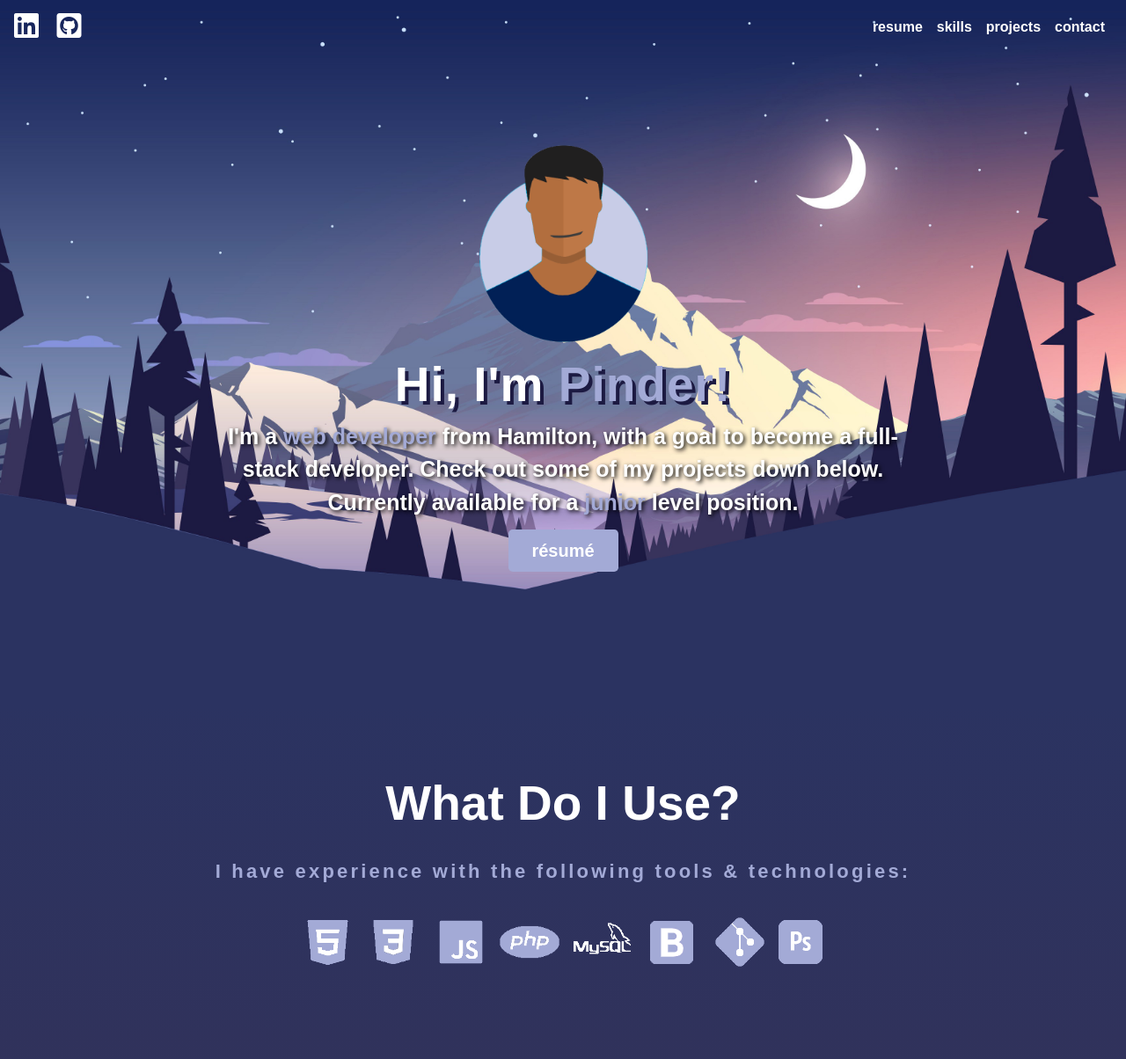
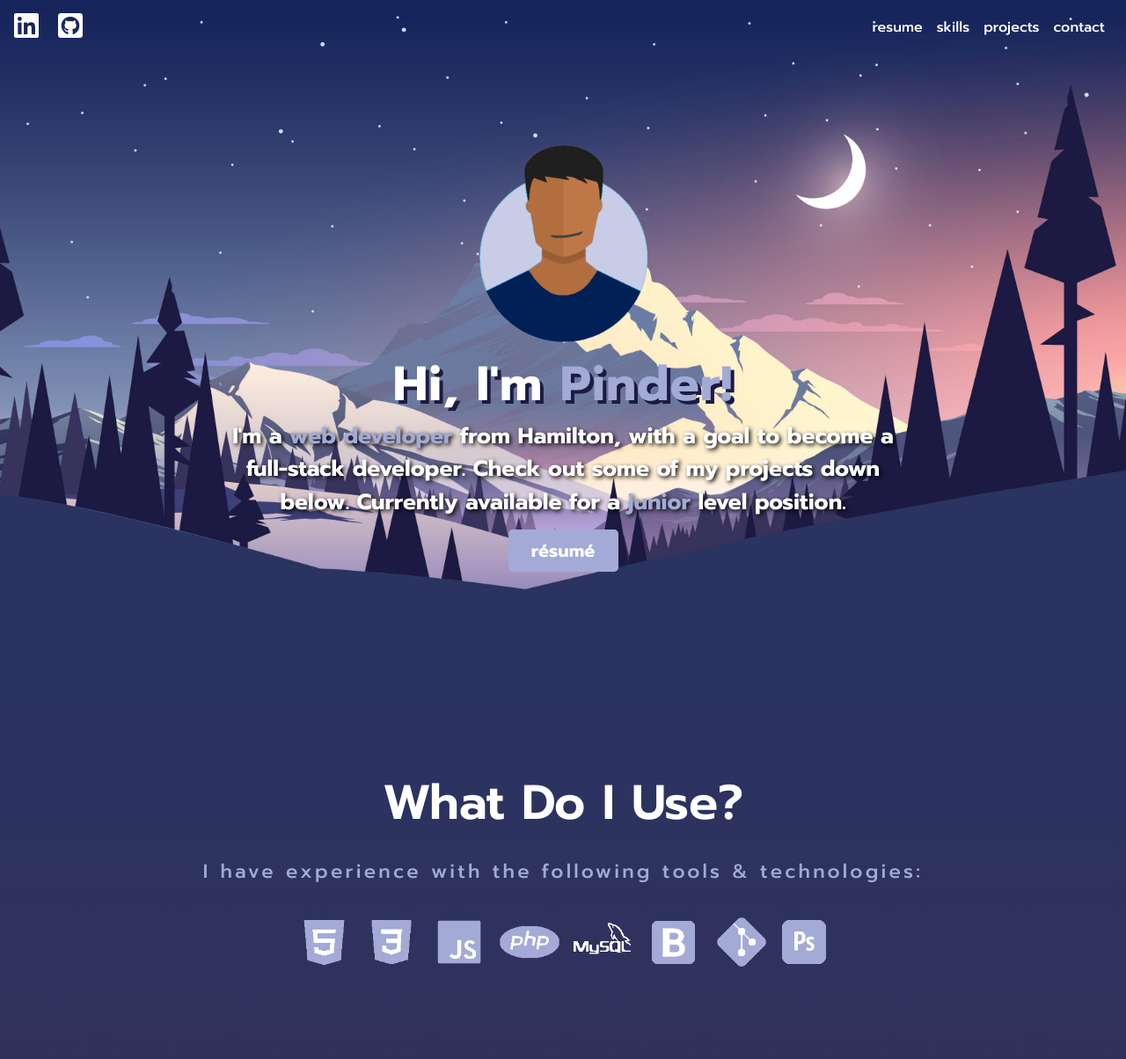
Before and after one commit to pinderbal/portfolio, a PHP site: page / in a window 1280 px wide. Shown: the top 1204 px of the page at 88% size. Run offline with PHP 8.4, Linux system fonts and the light colour scheme; some libraries are stand-ins or nearby versions.

Commit message:
Changed font, cleaned up code and added comments

```diff
--- a/css/main.css
+++ b/css/main.css
@@ -1,67 +1,61 @@
-/* @import url('https://fonts.googleapis.com/css2?family=Montserrat:wght@300;400;700&display=swap'); */
-@import url('https://fonts.googleapis.com/css2?family=Balsamiq+Sans:wght@700&display=swap');
-@import url('https://fonts.googleapis.com/css2?family=Abril+Fatface&display=swap');
-@import url('https://fonts.googleapis.com/css2?family=Prompt:wght@700&display=swap')
-@import url('https://fonts.googleapis.com/css2?family=Dosis&display=swap');
+@import url('https://fonts.googleapis.com/css2?family=Prompt:wght@300;400;500;600;700&display=swap');
 
-@media (min-width: 576px) {
-	.contact-container {
-		width: 100%;
+html, body{
+	scroll-behavior: smooth;
+	overflow-x:hidden;
 }
 
-	.display-4 {
-		font-size: 20px;
+body {
+	font-family: 'Prompt', sans-serif;
+	background: #3b3050;
+	position: relative
 }
 
-	.lead {
-		font-size: 15px;
-	}
+span {
+	color: #A3AAD6;
 }
 
-@media (min-width: 768px) {
-	.contact-container {
-		width: 100%;
+form label {
+	color: #A3AAD6;
 }
 
-	.display-4 {
-		font-size: 25px;
+body .tooltip .arrow::before {
+  border-bottom-color: white;
 }
 
-	.lead {
-		font-size: 20px;
-	}
+.div-body {
+	background: #2b3361;
+	background: -webkit-linear-gradient(to bottom, #2b3361, #3b3050);
+	background: linear-gradient(to bottom, #2b3361, #3b3050);
+	margin: 0;
+	padding: 0;
 }
 
-
-@media (min-width: 992px) {
-	.contact-container {
-		width: 30%;
+.section {
+	font-weight:bold;
+	padding-top: 5rem;
+	color: white;
 }
 
-	.display-4 {
+/*------ Section Headings ------*/
+.heading h1 {
 	font-size: 55px;
+	font-weight: 600;
+	margin-bottom: 2rem;
 }
 
-	.lead {
-		font-size: 25px;
+.heading h5 {
+	color: #A3AAD6;
+	letter-spacing: .2rem;
+	text-align: center;
+	font-size: 22px;
+	font-weight: 500;
+	margin-bottom: 2rem;
 }
-}
+/*---End of Section Headings ---*/
 
-@media (min-width: 1200px) {
-	.contact-container {
-		width: 30%;
-	}
 
-	.display-4 {
-		font-size: 55px;
-	}
-
-	.lead {
-		font-size: 25px;
-	}
-
-}
-
+/*--------- Scroll bar ---------*/
 /* width */
 ::-webkit-scrollbar {
   width: 10px;
@@ -81,64 +75,10 @@
 ::-webkit-scrollbar-thumb:hover {
   background: #7E88C5;
 }
+/*-------End of Scroll bar------*/
 
-html, body{
-	/*font-family: 'Montserrat', sans-serif;*/
-	scroll-behavior: smooth;
-	overflow-x:hidden;
-}
 
-body {
-	font-family: 'Prompt', sans-serif;
-	background: #3b3050;
-	position: relative
-}
-
-span {
-	/*color: #16bac5;*/
-	color: #A3AAD6;
-}
-
-form label {
-	color: #A3AAD6;
-}
-
-.tooltip-inner {
-    color: black;
-    background-color: white;
-    font-weight: bold;
-}
-
-body .tooltip .arrow::before {
-  border-bottom-color: white;
-}
-
-.div-body{
-	background: #2b3361;
-	background: -webkit-linear-gradient(to bottom, #2b3361, #3b3050);
-	background: linear-gradient(to bottom, #2b3361, #3b3050);
-	margin: 0;
-	padding: 0;
-	/*background: -webkit-linear-gradient(to bottom, #2b3361, #462F46);
-	background: linear-gradient(to bottom, #2b3361, #462F46);*/
-	/*background: -webkit-linear-gradient(to bottom, #2b3361, #3A3152);
-	background: linear-gradient(to bottom, #2b3361, #3A3152);*/
-	/*background: -webkit-linear-gradient(to bottom, #2b3361, #3E304E);
-	background: linear-gradient(to bottom, #2b3361, #3E304E);*/
-}
-
-.jumbo-test {
-	margin: 0;
-	padding: 0;
-	display: flex;
- 	align-items: center;
-}
-
-.avatar {
-	width: 30%;
-	height: auto;
-}
-
+/*----------- Navbar -----------*/
 .navbar {
   background: none;
   text-transform: lowercase;
@@ -152,13 +92,27 @@ body .tooltip .arrow::before {
 .navbar a {
 	color: white;
 	font-family: 'Prompt', sans-serif;
-	font-weight:bold;
+	font-weight:500;
 	font-size:1rem;
-	/*margin-right: 10px*/
 }
 
 .navbar a:hover{
 	color: #a3aad6;
+}
+/*-------- End of Navbar -------*/
+
+
+/*---------- Jumbotron ---------*/
+.jumbo {
+	margin: 0;
+	padding: 0;
+	display: flex;
+ 	align-items: center;
+}
+
+.avatar {
+	width: 30%;
+	height: auto;
 }
 
 .display-4 {
@@ -233,52 +195,19 @@ body .tooltip .arrow::before {
   top: 0;
   text-indent: 0;
 }
-/*--------------------------------------*/
+/*----- End of Jumbotron -------*/
 
 
-
-
-.heading h1 {
-	font-size: 55px;
+/*------- Skills Section -------*/
+.tooltip-inner {
+    color: black;
+    background-color: white;
     font-weight: bold;
-	margin-bottom: 2rem;
-}
-
-.heading h5 {
-	font-weight:400;
-	/*color: #16bac5 ;*/
-	color: #A3AAD6;
-	letter-spacing: .2rem;
-	text-align: center;
-	font-size: 22px;
-	font-weight: bold;
-	margin-bottom: 2rem;
 }
 
 .heading p img {
 	margin-left: 5px;
 	margin-right: 5px;
-}
-
-.jumbotron {
-	height: 100vh;
-	background-image: url("../img/hero.jpg");
-	background-position: center top;
-  	background-size: cover;
- 	/* margin-bottom: 10rem; */
-}
-
-.jumbotron .container {
-	color: white;
-	height: 90vh;
-	text-align: center;
-}
-
-.section {
-	font-weight:bold;
-	padding-top: 5rem;
-	/*color: #16bac5;*/
-	color: white;
 }
 
 #skills .section {
--- a/index.html
+++ b/index.html
@@ -10,6 +10,7 @@
 		<script src="https://unpkg.com/scrollreveal@4.0.0/dist/scrollreveal.min.js"></script>
 	</head>
 	<body>
+		<!------------------ Navbar ------------------>
 		<header>
 			<nav class="navbar navbar-expand-lg fixed-top navbar-dark">
 				<div>
@@ -42,10 +43,12 @@
 				</div>
 			</nav>
 		</header>
+		<!--------------- End of Navbar --------------->
 
 
+		<!----------------- Jumbotron ----------------->
 		<container id="jumbotron">
-			<div class="jumbotron jumbotron-fluid jumbo-test">
+			<div class="jumbotron jumbotron-fluid jumbo">
 			  <div class="container d-flex align-items-center justify-content-center">
 				<div class="jumbo-info">
 					<img class="avatar" src="img/avatar2.png">
@@ -56,8 +59,10 @@
 			  </div>
 			</div>
 		</container>
+		<!-------------- End of Jumbotron ------------->
 
 		<div class="div-body">
+		<!--------------- Skills Section -------------->
 			<container id="skills">
 				<div class="section">
 					<div class="heading">
@@ -86,7 +91,9 @@
 		         	</div>
 		      	</div>
 	    	</container>
+	    <!---------- End of Skills Section ---------->
 
+	    <!------------- Projects Section ------------>
 			<container id="projects">
 				<div class="section">
 					<div class="text-center">
@@ -95,93 +102,7 @@
 							<h5 class="projects-description">Below are some of my projects and work</h5>
 						</div>
 					</div>
-					<!-- <div class="container">
-			         <div class="row">
-			         	<div class="col-sm-12 col-md-12 col-lg-4">
-			         		<div class="project-item" >
-			         			<img src="https://www.calliaweb.co.uk/wp-content/uploads/2015/10/600x400.jpg">
-			         			<div class="project-content">
-			         				<div class="project-text">
-				         				<h3>Jiji</h3>
-				         				<h5>Jiji is an online market place website used to sell books. Designed with LAMP stack. Jiji has full CRUD functionability.</h5>
-				         				<button>Demo</button>
-				         				<button>Code</button>
-			         				</div>
-			         			</div>
-			         		</div>
-			         	</div>
-			         	<div class="col-sm-12 col-md-12 col-lg-4">
-			         		<div class="project-item">
-			         			<img src="https://www.calliaweb.co.uk/wp-content/uploads/2015/10/600x400.jpg">
-			         			<div class="project-content">
-			         				<div class="project-text">
-				         				<h3>Jiji</h3>
-				         				<h5>Jiji is an online market place website used to sell books. Designed with LAMP stack. Jiji has full CRUD functionability.</h5>
-				         				<button>Demo</button>
-				         				<button>Code</button>
-			         				</div>
-			         			</div>
-			         		</div>
-			         	</div>
-			         	<div class="col-sm-12 col-md-12 col-lg-4">
-			         		<div class="project-item" >
-			         			<img src="https://www.calliaweb.co.uk/wp-content/uploads/2015/10/600x400.jpg">
-			         			<div class="project-content">
-			         				<div class="project-text">
-				         				<h3>Jiji</h3>
-				         				<h5>Jiji is an online market place website used to sell books. Designed with LAMP stack. Jiji has full CRUD functionability.</h5>
-				         				<button>Demo</button>
-				         				<button>Code</button>
-			         				</div>
-			         			</div>
-			         		</div>
-			         	</div>
-			         </div>
 
-			         <div class ="row">
-			         	<div class="col-sm-12 col-md-12 col-lg-4">
-			         		<div class="project-item" >
-			         			<img src="https://www.calliaweb.co.uk/wp-content/uploads/2015/10/600x400.jpg">
-			         			<div class="project-content">
-			         				<div class="project-text">
-				         				<h3>Jiji</h3>
-				         				<h5>Jiji is an online market place website used to sell books. Designed with LAMP stack. Jiji has full CRUD functionability.</h5>
-				         				<button>Demo</button>
-				         				<button>Code</button>
-			         				</div>
-			         			</div>
-			         		</div>
-			         	</div>
-			         	<div class="col-sm-12 col-md-12 col-lg-4">
-			         		<div class="project-item" >
-			         			<img src="https://www.calliaweb.co.uk/wp-content/uploads/2015/10/600x400.jpg">
-			         			<div class="project-content">
-			         				<div class="project-text">
-				         				<h3>Jiji</h3>
-				         				<h5>Jiji is an online market place website used to sell books. Designed with LAMP stack. Jiji has full CRUD functionability.</h5>
-				         				<button>Demo</button>
-				         				<button>Code</button>
-			         				</div>
-			         			</div>
-			         		</div>
-			         	</div>
-			         	<div class="col-sm-12 col-md-12 col-lg-4">
-			         		<div class="project-item" >
-			         			<img src="https://www.calliaweb.co.uk/wp-content/uploads/2015/10/600x400.jpg">
-			         			<div class="project-content">
-			         				<div class="project-text">
-				         				<h3>Jiji</h3>
-				         				<h5>Jiji is an online market place website used to sell books. Designed with LAMP stack. Jiji has full CRUD functionability.</h5>
-				         				<button>Demo</button>
-				         				<button>Code</button>
-			         				</div>
-			         			</div>
-			         		</div>
-			         	</div>
-			         </div>
-			      </div>
-				</div>
-			</container> -->
 					<div class="container">
 				         <div class="row">
 				         	<div class="col-sm-12 col-md-12 col-lg-4">
@@ -266,9 +187,11 @@
 				    </div>
 				</div>
 			</container>
+		<!--------- End of Projects Section --------->
 		</div>
 
 		<div id="bottom-hero">
+		<!------------- Contact Section ------------->
 			<container id="contact">
 				<div class="section container contact-container">
 					<div class="text-center">
@@ -309,13 +232,19 @@
 					</div>
 				</div>
 			</container>
+		<!---------- End of Contact Section --------->
 		</div>
+
+
+		<!-------------- Footer Section ------------->
 		<footer class="footer">
 			<div>
-				<span class="text-muted">Copyright © 2020 Pinder Bal. All rights reserved</span>
+				<span class="text-muted">Copyright © 2020 Pinder Bal.</span>
 			</div>
 		</footer>
-		<!-- <script src="https://unpkg.com/scrollreveal"></script> -->
+		<!---------- End of Footer Section --------->
+
+
 		<!-- <script src="js/snowstorm.js"></script> -->
 		<script src="js/main.js"></script>
 		<script src="https://code.jquery.com/jquery-3.3.1.slim.min.js" integrity="sha384-q8i/X+965DzO0rT7abK41JStQIAqVgRVzpbzo5smXKp4YfRvH+8abtTE1Pi6jizo" crossorigin="anonymous"></script>
```
Also changed, not shown: other parts of css/main.css (+124 -52 lines). Lines whose indentation alone changed are shown as unchanged.
